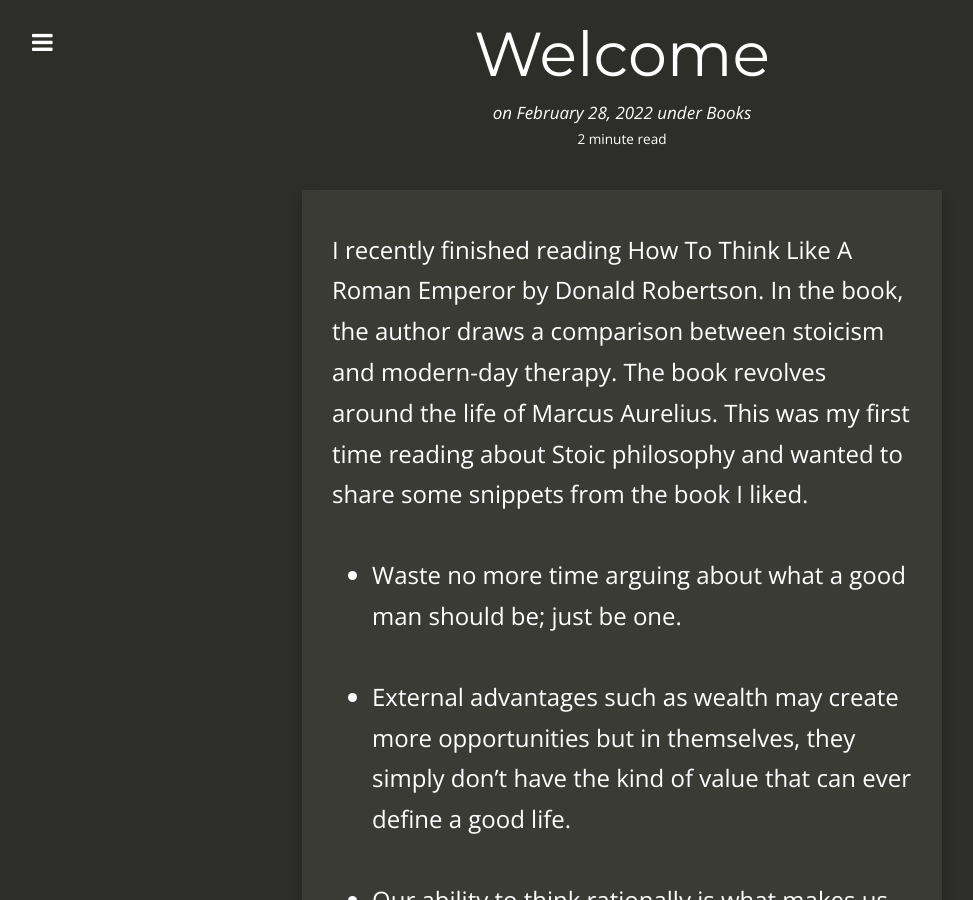
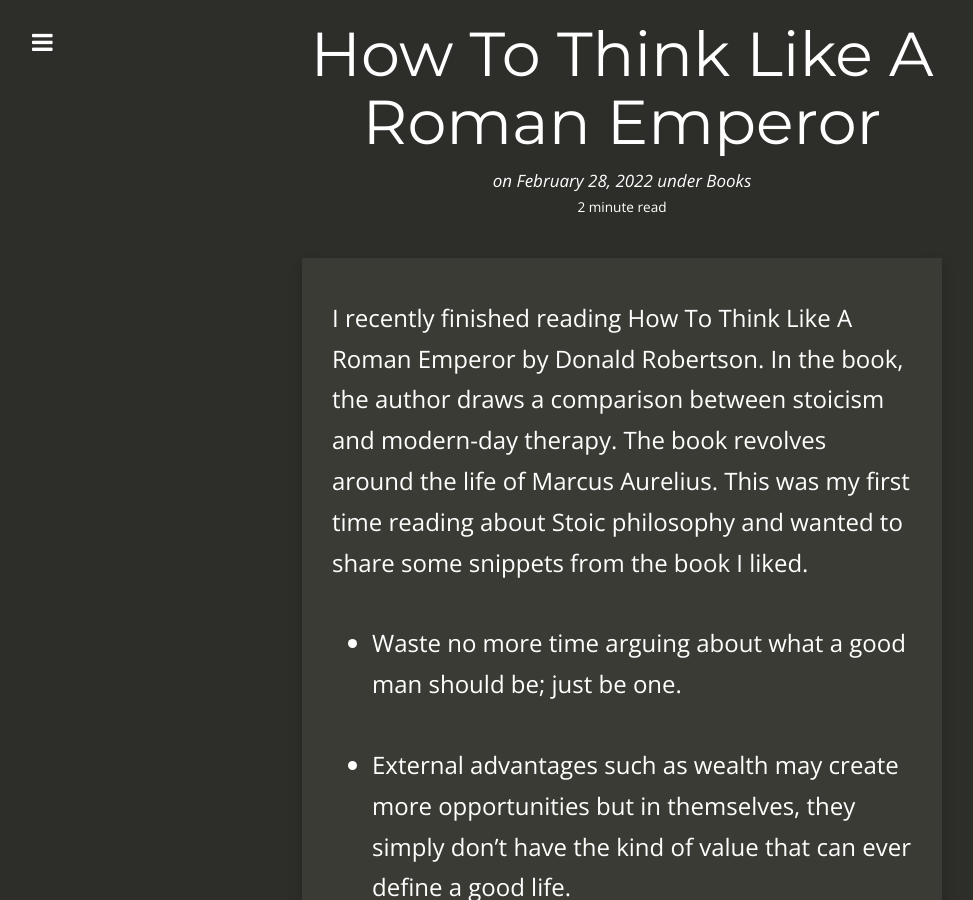
Before and after one commit to nidhirpatil/nidhirpatil.github.io, a Jekyll site: the page built from _posts/2022-02-28-How-To-Think-Like-A-Roman-Emperor.md, in a window 1280 px wide and 900 px high. Shown: the whole window, without its empty margins (18-991 px from the left). Built offline with Jekyll 4.4.1, drawn with Linux system fonts in a browser that asks for light colours; nearby versions of some CDN libraries; part of the change alters nothing that is shown.

Commit message:
Update 2022-02-28-How-To-Think-Like-A-Roman-Emperor.md
minor change

```diff
--- a/_posts/2022-02-28-How-To-Think-Like-A-Roman-Emperor.md
+++ b/_posts/2022-02-28-How-To-Think-Like-A-Roman-Emperor.md
@@ -1,8 +1,8 @@
 ---
 layout:     post
-title:      Welcome
+title:      How To Think Like A Roman Emperor
 date:       2022-02-28
-summary:    How To Think Like A Roman Emperor
+summary:    My favourite snippets from the book.
 categories: Books
 thumbnail:
 tags:
```
